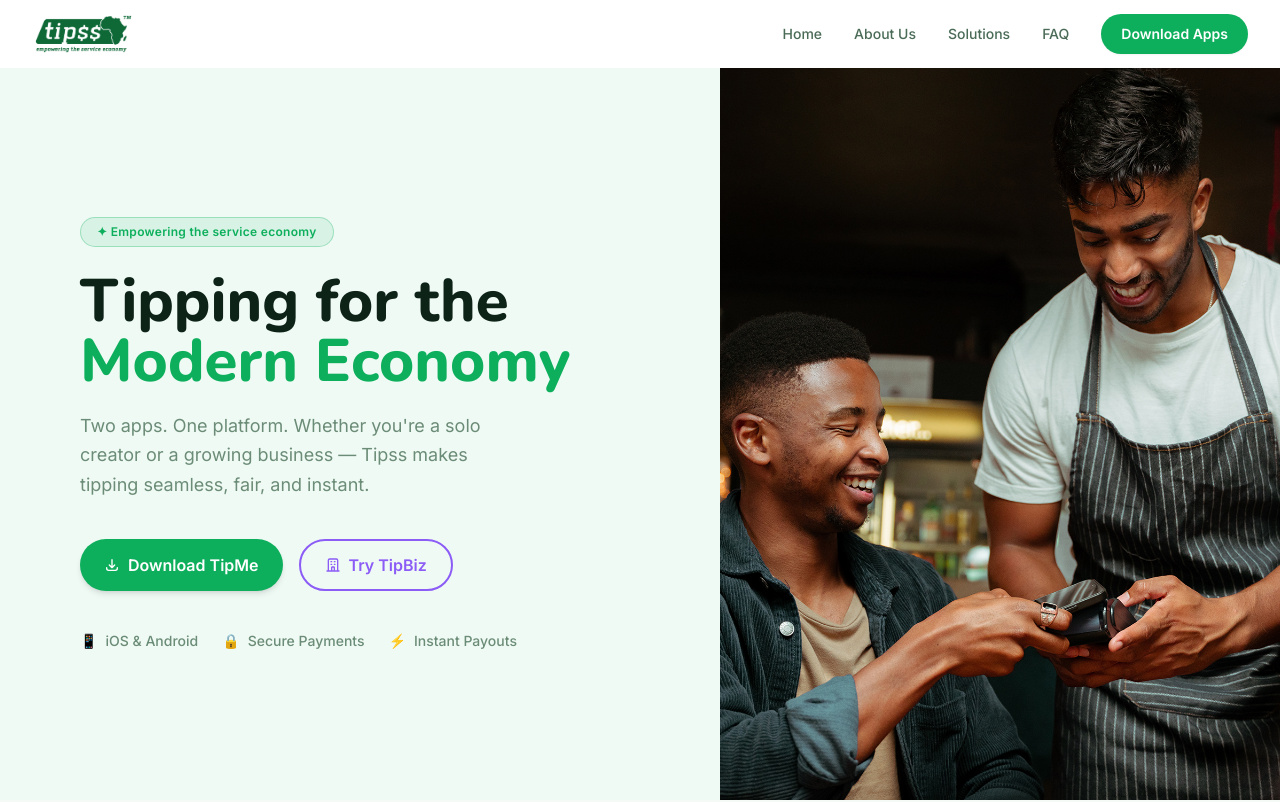
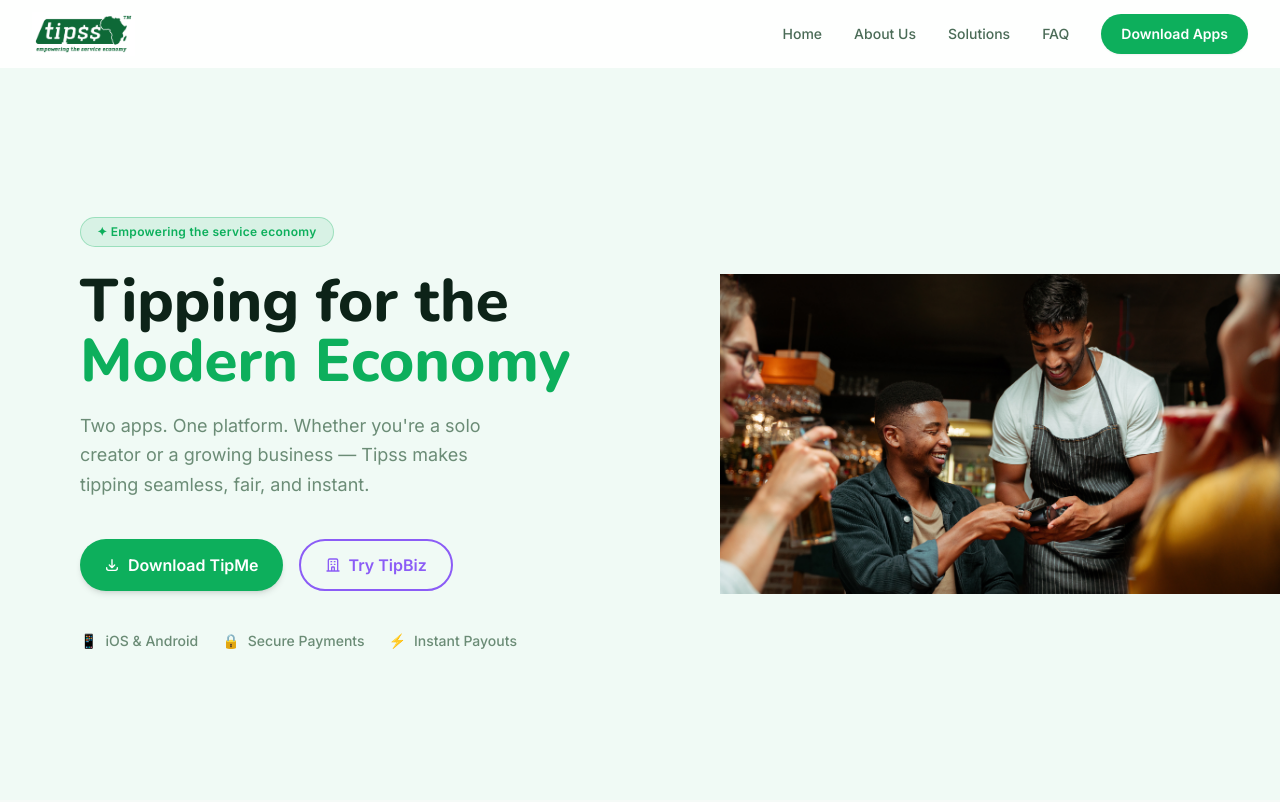
Before and after one commit to isaacotengdev/tipss, a Next.js app in the folder web/: page / in a window 1280 px wide. Shown: the top 802 px of the page. Built offline with nearby package versions, Linux system fonts and the light colour scheme.

Commit message:
fix: show full hero image uncropped, hero fills viewport height

```diff
--- a/web/src/components/HeroSection.tsx
+++ b/web/src/components/HeroSection.tsx
@@ -10,7 +10,7 @@
   return (
     <section
       id="home"
-      className="bg-[#F0FAF5] pt-[68px] min-h-screen flex flex-col md:flex-row"
+      className="bg-[#F0FAF5] pt-[68px] h-screen flex flex-col md:flex-row"
     >
       {/* Left — Text */}
       <div className="flex-1 flex items-center px-6 md:px-20 py-16 md:py-0">
@@ -73,12 +73,13 @@
       </div>
 
       {/* Right — Image */}
-      <div className="flex-1 relative min-h-[320px] md:min-h-0">
+      <div className="flex-1 flex items-center justify-center overflow-hidden">
         <Image
           src="/images/cs-psi-pay-thumbnail.jpg"
           alt="Service worker receiving a digital tip"
-          fill
-          style={{ objectFit: 'cover' }}
+          width={900}
+          height={600}
+          style={{ width: '100%', height: '100%', objectFit: 'contain' }}
           priority
           sizes="(max-width: 768px) 100vw, 50vw"
         />
```
